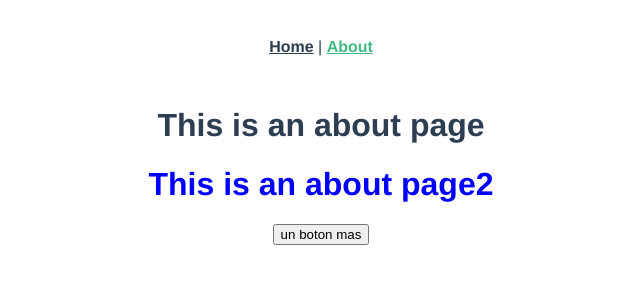
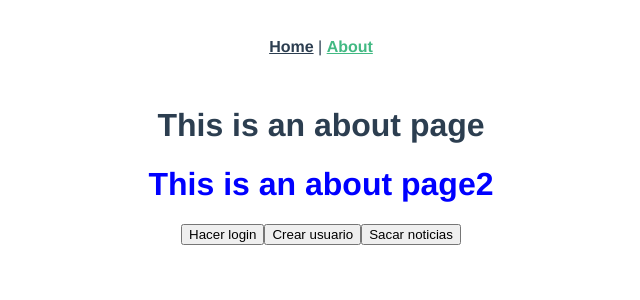
Before and after one commit to Observatoriolab/SateliteNoticias_Front, a Vue app: page /about in a window 1280 px wide. Shown: the top 300 px of the page, without its empty margins (319-959 px from the left). Built offline with nearby package versions, Linux system fonts and the light colour scheme.

Commit message:
api service fix and test buttons

```diff
--- a/src/common/api.service.js
+++ b/src/common/api.service.js
@@ -10,16 +10,18 @@ function handleResponse(response) {
   }
 }
 //SE PODRIA USAR EL PAQUETE AXIOS
-function apiService(endpoint, method, credentials, data ) {
+function apiService(endpoint, method, data,credentials ) {
+
   const config = {
     method: method || "GET",
     body: data !== undefined ? JSON.stringify(data) : null,
     headers: {
       "content-type": "application/json",
       "X-CSRFTOKEN": CSRF_TOKEN,
-      "authorization": credentials
+      "Authorization": credentials !== undefined ? "Token "+credentials : null,
     }
   };
+  console.log(config)
   return fetch(endpoint, config)
     .then(handleResponse)
     .catch(error => console.log(error));
--- a/src/views/About.vue
+++ b/src/views/About.vue
@@ -2,7 +2,11 @@
   <div class="about">
     <h1>This is an about page</h1>
     <h1 class="theStylish">This is an about page2</h1>
-    <button @click="callingAxios">un boton mas</button>
+        <h1 class="theStylish">{{credentials}}</h1>
+
+    <button @click="callingAxios">Hacer login</button>
+    <button @click="callingAxios0">Crear usuario</button>
+    <button @click="callingAxios2">Sacar noticias</button>
 
   </div>
 </template>
@@ -15,11 +19,44 @@ export default {
   components: {
 
   },
+  data() {
+    return {
+      credentials: null
+    };
+  },
   methods:{
+     callingAxios0(){
+      alert("me apretaron 0  owo")
+      let endpoint = "https://satelite-de-noticias.herokuapp.com/api/rest-auth/registration/"
+      apiService(endpoint, "POST", {
+          "username":"admin10",
+          "email":"admin10@gmail.com",
+          "password1":"passwordodes2",
+          "password2":"passwordodes2",
+          "is_staff":false
+        }).then(data => {
+          alert(data.key)
+          this.credentials = data.key
+      });
+
+    },
     callingAxios(){
       alert("me apretaron owo")
-      apiService('https://satelite-de-noticias.herokuapp.com/api/news/','GET','511689fa91844a15910736215dcf0ac07cbce4ad').then(data => {
-        console.log(data)
+      let endpoint = "https://satelite-de-noticias.herokuapp.com/api/rest-auth/login/"
+      apiService(endpoint, "POST", {
+          username: "admin10",
+	        password:"passwordodes2"
+        }).then(data => {
+          alert(data.key)
+          this.credentials = data.key
+      });
+
+    },
+    callingAxios2(){
+      alert("me apretaron2 owo")
+      let endpoint2 = "https://satelite-de-noticias.herokuapp.com/api/news/"
+      apiService(endpoint2, "GET", undefined, this.credentials).then(data => {
+          console.log(data)
       });
 
     }
```
